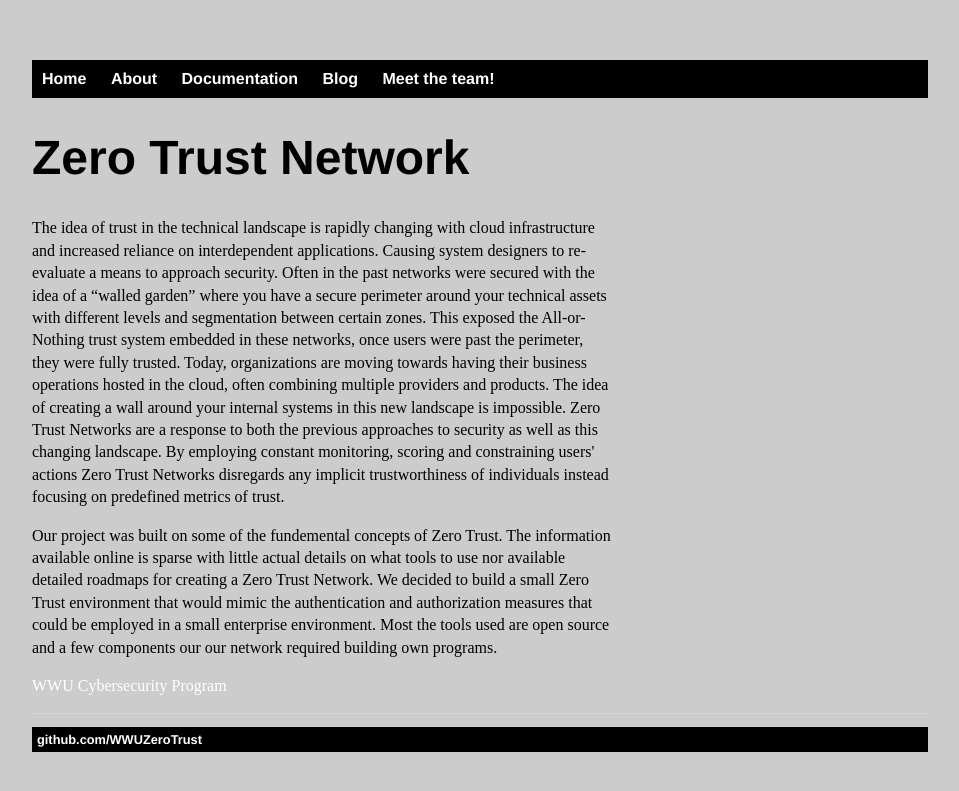
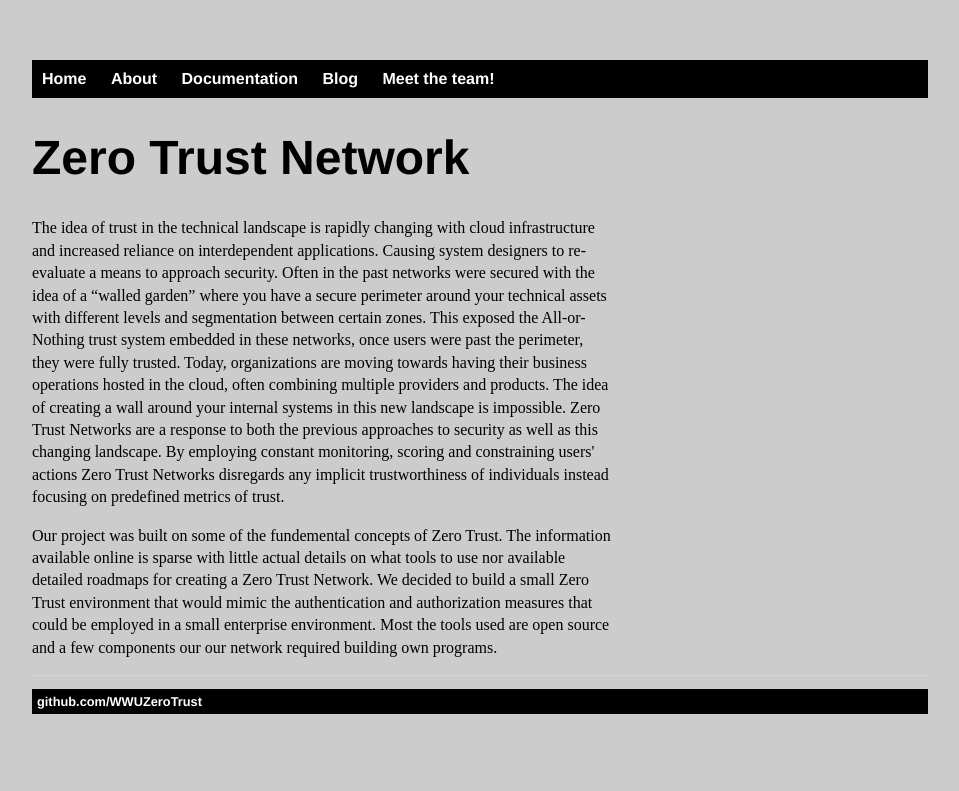
Before and after one commit to WWUZeroTrust/WWUZeroTrust.github.io, a Jekyll site: the page built from about/index.html, in a window 1280 px wide. Shown: the top 791 px of the page, without its empty margins (160-1119 px from the left). Built offline with Jekyll 4.4.1, drawn with Linux system fonts in a browser that asks for light colours.

Commit message:
Update index.html

```diff
--- a/about/index.html
+++ b/about/index.html
@@ -23,7 +23,4 @@ title: Zero Trust Network
 			required building own programs.
 				</p>
 
-		<p> <a href="https://cse.wwu.edu/computer-science/computer-information-systems-security-ciss">WWU Cybersecurity Program</a>
-				</p>
-
 	</ul>
```
